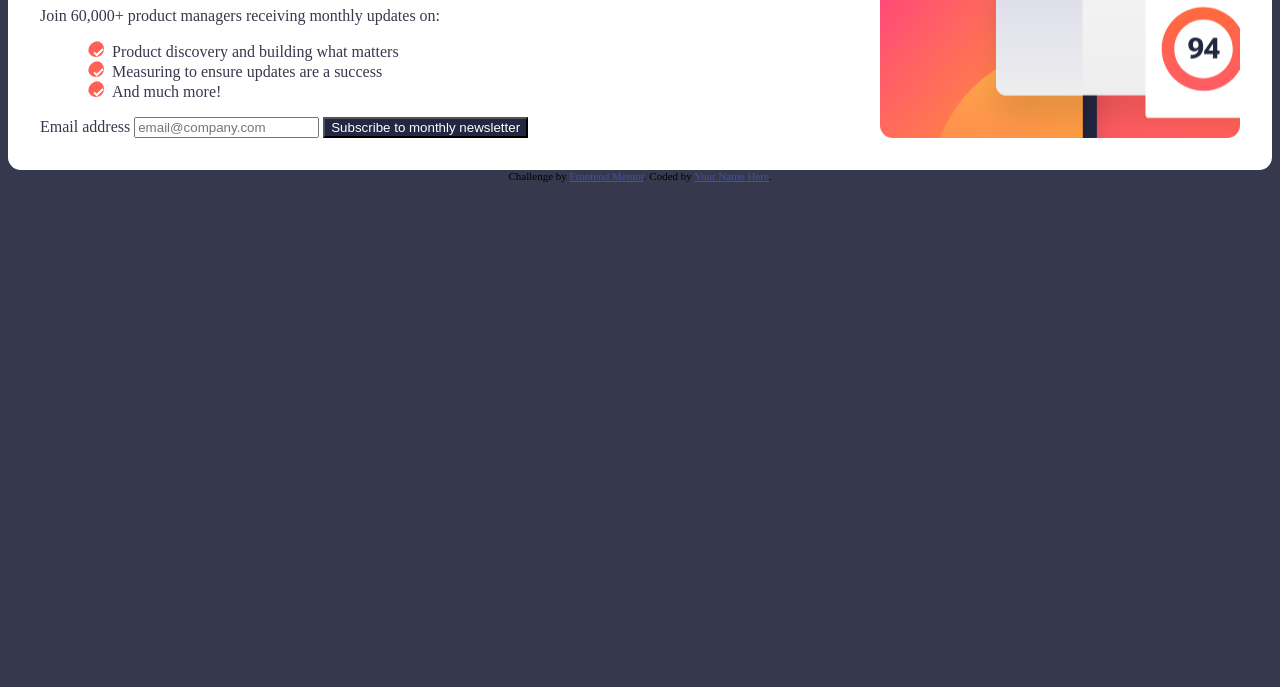
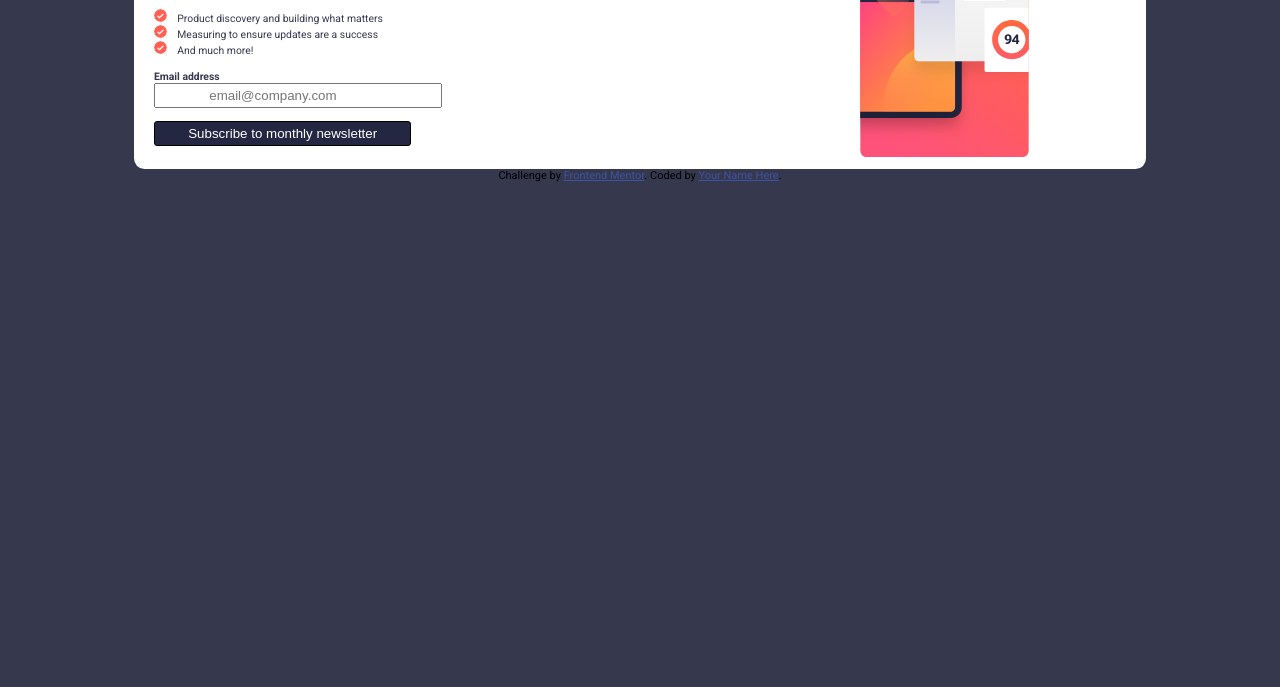
Before and after one commit to GitCodersFA/Newsletter-Page, a plain HTML site: page index.html in a window 1280 px wide. Shown: the part 113-800 px from the top of the page. Drawn offline with Linux system fonts and the light colour scheme.

Commit message:
some more addition of css

```diff
--- a/style.css
+++ b/style.css
@@ -4,23 +4,27 @@
 
 body{
     background-color: hsl(235, 18%, 26%);
+    font-family: 'Roboto',sans-serif;
 }
 .container{
     display: flex;
     background-color: white;
     color: hsl(235, 18%, 26%);
-    padding: 2em;
     border-radius: 0.8rem;
+    width: 80%;
+    margin: auto;
 }
 
 .box1{
-    width: 70%;
+    width: 60%;
+    padding: 1.8em 1.5em;
 }
 
 .box2{
-    width: 30%;
+    width: 40%;
     background: url(./assets/images/illustration-sign-up-desktop.svg);
     border-radius: 0.8rem;
+    margin: 0.95em 0.8em;
 }
 .main-heading{
     color: hsl(234, 29%, 20%);
@@ -29,21 +33,52 @@ body{
 .submit-btn{
     background-color: hsl(234, 29%, 20%);
     color:white;
+    padding: 0.3em 2.5em;
+    border-radius: 3px;
+    border: 1px solid black;
+}
+
+
+.check-icon{
+    background: url('./assets/images/icon-list.svg');
+    display: inline-block;
+    border-radius: 50%;
+    padding: 0.5rem;
+    margin-right: 0.8rem;
 }
 
 .check-icon, .box2{
     background-repeat: no-repeat;
     background-position: center;
-    background-size: cover;
+    background-size: contain;
 }
-.check-icon{
-    background: url('./assets/images/icon-list.svg');
-    width: 1rem;
-    height: 1rem;
-    display: inline-block;
-    border-radius: 50%;
-    margin: 0 0.5rem;
+
+.box1 ul{
+    padding: 0;
 }
 .list-item{
-    list-style: none;
+    list-style-type: none;
 }
+
+.box1 label{
+    display: block;
+}
+
+.container input[type='text']{
+    padding: 0.2em 4em;
+    display: block;
+    margin-bottom: 1em;
+}
+
+
+html{
+    font-size: 13px;
+}
+
+.container p, .list-item, label{
+    font-size: 0.8rem;
+}
+
+.box1 label{
+    font-weight: bold;
+}
```
